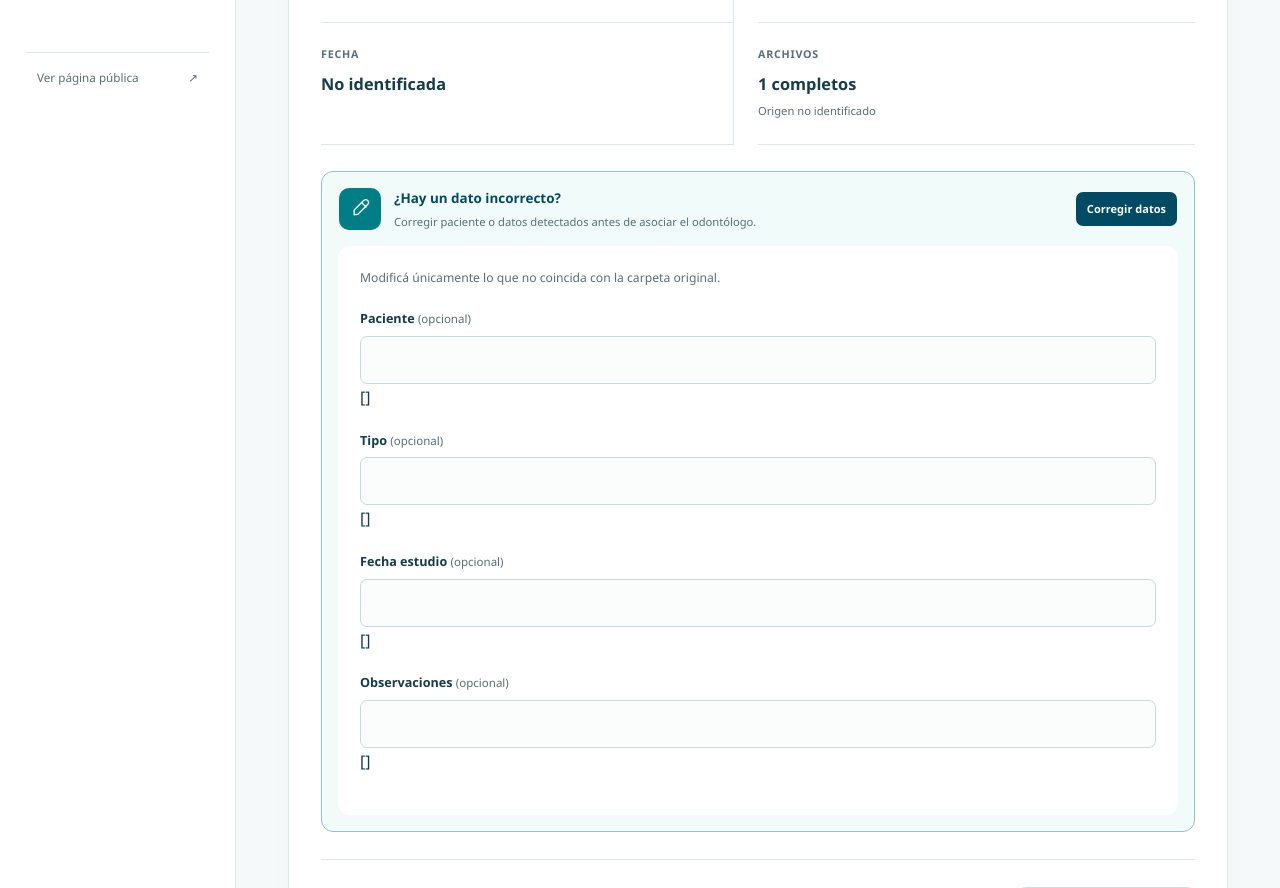
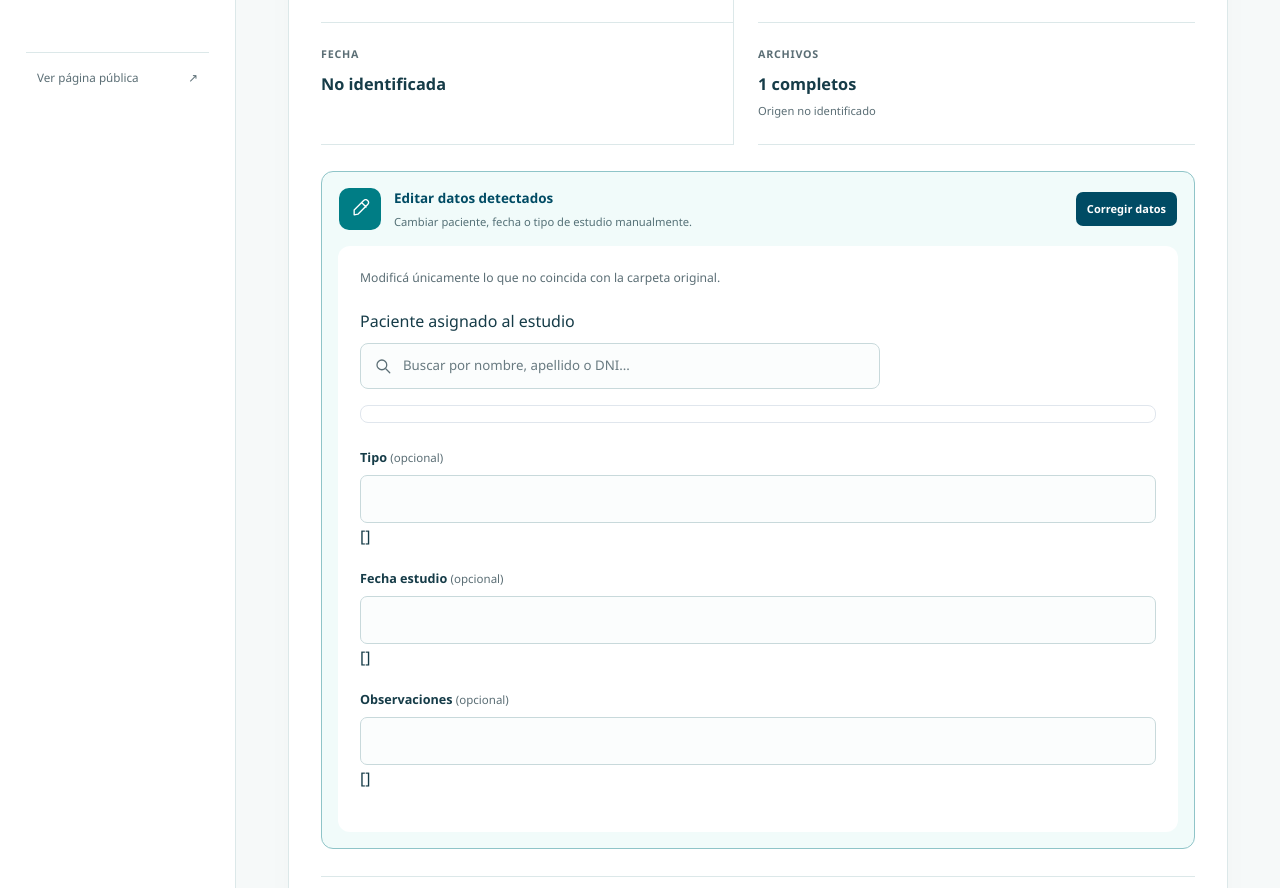
Before and after one commit to federixco/odonto, a Django app: template apps/estudios/templates/estudios/importacion_detalle.html in a window 1280 px wide, after a click that opens the changed part. Shown: the part 685-1573 px from the top of the page. Run offline with Django 5.2, Linux system fonts and the light colour scheme; the template is opened without the code that fills it: most values are stand-ins (such as "Sample title", 1, 10 or a date in 2020); form fields are guessed from the names that the template uses.

Commit message:
feat: reemplazar dropdown nativo por selector de paciente con busqueda en confirmacion de importacion y mejorar textos descriptivos

```diff
--- a/apps/estudios/templates/estudios/importacion_detalle.html
+++ b/apps/estudios/templates/estudios/importacion_detalle.html
@@ -39,12 +39,42 @@
         <details class="detected-edit detected-edit-prominent" {% if form.errors %}open{% endif %}>
             <summary>
                 <span class="detected-edit-icon">{% include 'core/includes/icon.html' with name='edit' %}</span>
-                <span><strong>¿Hay un dato incorrecto?</strong><small>Corregir paciente o datos detectados antes de asociar el odontólogo.</small></span>
+                <span><strong>Editar datos detectados</strong><small>Cambiar paciente, fecha o tipo de estudio manualmente.</small></span>
                 <span class="detected-edit-action">Corregir datos</span>
             </summary>
             <div class="admin-form detection-edit-form">
                 <p class="form-help">Modificá únicamente lo que no coincida con la carpeta original.</p>
-                {% include 'core/includes/form_field.html' with field=form.paciente %}
+
+<div class="paciente-selector" style="margin-bottom: 1.5rem;">
+    <label class="form-label">Paciente asignado al estudio</label>
+    <div class="derivante-tools" style="margin-top: 0.5rem; margin-bottom: 1rem;">
+        <div class="search-field">
+            <div class="search-input">
+                {% include 'core/includes/icon.html' with name='search' %}
+                <input type="search" autocomplete="off" placeholder="Buscar por nombre, apellido o DNI..." oninput="filtrarPacientes(this)">
+            </div>
+        </div>
+    </div>
+    <div class="derivante-results" style="max-height: 240px; overflow-y: auto; border: 1px solid #e0e6ed; border-radius: 8px; padding: 0.5rem;">
+        {% with seleccionado=form.paciente.value|stringformat:'s' %}
+        {% for pac in form.fields.paciente.queryset %}
+        <label class="derivante-option{% if seleccionado == pac.pk|stringformat:'s' %} is-selected{% endif %}" data-paciente-card data-search="{{ pac.nombre|lower }} {{ pac.apellido|lower }} {{ pac.dni|lower }}">
+            <input type="radio" name="paciente" value="{{ pac.pk }}" {% if seleccionado == pac.pk|stringformat:'s' %}checked{% endif %} onchange="seleccionarPaciente(this)">
+            <span class="professional-avatar" aria-hidden="true" style="background:#e7eeee; color:#005a9e">{{ pac.nombre|first|upper }}{{ pac.apellido|first|upper }}</span>
+            <span class="derivante-identity">
+                <strong>{{ pac.apellido }}, {{ pac.nombre }}</strong>
+                <small>DNI {{ pac.dni }}</small>
+            </span>
+            <span class="derivante-check" aria-hidden="true">✓</span>
+        </label>
+        {% endfor %}
+        {% endwith %}
+    </div>
+    <div class="derivante-empty" data-paciente-empty hidden style="padding: 1rem; text-align: center; color: #5a6b7c;">
+        No encontramos un paciente con esos datos.
+    </div>
+</div>
+
                 {% include 'core/includes/form_field.html' with field=form.tipo %}
                 {% include 'core/includes/form_field.html' with field=form.fecha_estudio %}
                 {% include 'core/includes/form_field.html' with field=form.observaciones %}
@@ -85,10 +115,40 @@
         </form>
 
         <details class="existing-patient-option">
-            <summary>El paciente ya existe: elegir otra ficha</summary>
+            <summary>Asignar a un paciente ya registrado (Búsqueda manual)</summary>
             <form method="post" action="{% url 'importacion_confirmar' importacion.pk %}" class="admin-form" novalidate>
                 {% csrf_token %}
-                {% include 'core/includes/form_field.html' with field=form.paciente %}
+
+<div class="paciente-selector" style="margin-bottom: 1.5rem;">
+    <label class="form-label">Paciente asignado al estudio</label>
+    <div class="derivante-tools" style="margin-top: 0.5rem; margin-bottom: 1rem;">
+        <div class="search-field">
+            <div class="search-input">
+                {% include 'core/includes/icon.html' with name='search' %}
+                <input type="search" autocomplete="off" placeholder="Buscar por nombre, apellido o DNI..." oninput="filtrarPacientes(this)">
+            </div>
+        </div>
+    </div>
+    <div class="derivante-results" style="max-height: 240px; overflow-y: auto; border: 1px solid #e0e6ed; border-radius: 8px; padding: 0.5rem;">
+        {% with seleccionado=form.paciente.value|stringformat:'s' %}
+        {% for pac in form.fields.paciente.queryset %}
+        <label class="derivante-option{% if seleccionado == pac.pk|stringformat:'s' %} is-selected{% endif %}" data-paciente-card data-search="{{ pac.nombre|lower }} {{ pac.apellido|lower }} {{ pac.dni|lower }}">
+            <input type="radio" name="paciente" value="{{ pac.pk }}" {% if seleccionado == pac.pk|stringformat:'s' %}checked{% endif %} onchange="seleccionarPaciente(this)">
+            <span class="professional-avatar" aria-hidden="true" style="background:#e7eeee; color:#005a9e">{{ pac.nombre|first|upper }}{{ pac.apellido|first|upper }}</span>
+            <span class="derivante-identity">
+                <strong>{{ pac.apellido }}, {{ pac.nombre }}</strong>
+                <small>DNI {{ pac.dni }}</small>
+            </span>
+            <span class="derivante-check" aria-hidden="true">✓</span>
+        </label>
+        {% endfor %}
+        {% endwith %}
+    </div>
+    <div class="derivante-empty" data-paciente-empty hidden style="padding: 1rem; text-align: center; color: #5a6b7c;">
+        No encontramos un paciente con esos datos.
+    </div>
+</div>
+
                 {% include 'core/includes/form_field.html' with field=form.tipo %}
                 {% include 'core/includes/form_field.html' with field=form.fecha_estudio %}
                 {% include 'core/includes/form_field.html' with field=form.observaciones %}
```
